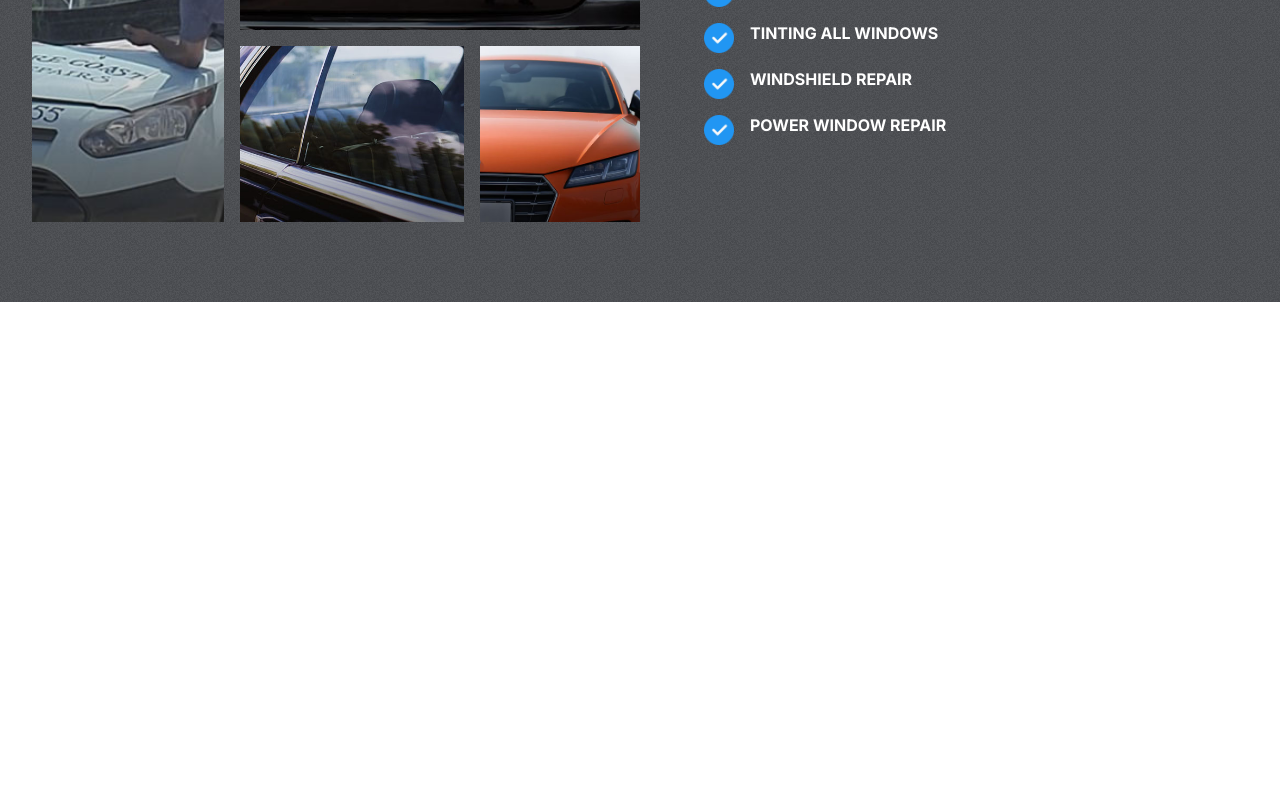
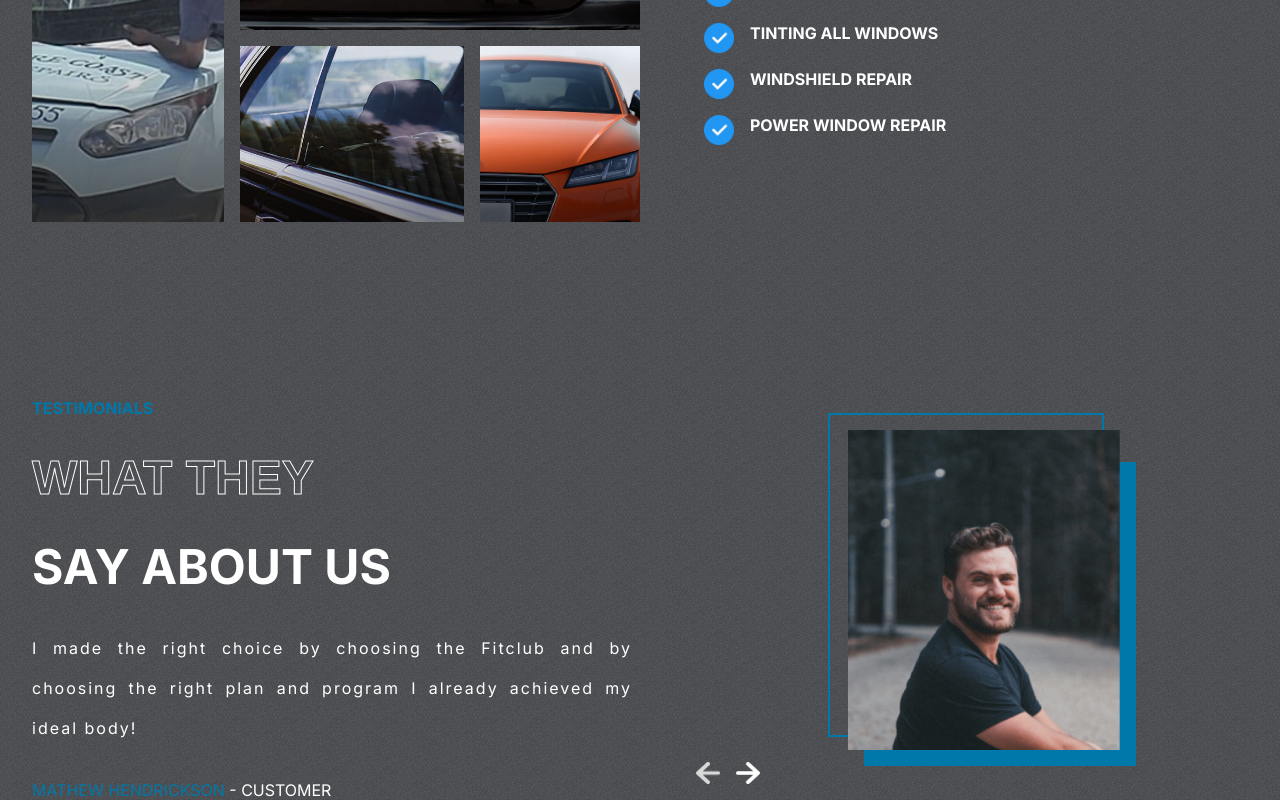
Before and after one commit to cosisaxis/kag-v2, a React (Create React App) app: page / in a window 1280 px wide. Shown: the part 1528-2328 px from the top of the page. Before the commit the page ends 1830 px from the top, so only its background shows below. Built offline with nearby package versions, Linux system fonts and the light colour scheme.

Commit message:
testimonials-90%

```diff
--- a/src/App.css
+++ b/src/App.css
@@ -8,6 +8,7 @@
   --planCard: linear-gradient(210.41deg, #fa5042 1.14%, #ffa739 100.75%);
   --appColor:  #3c3f45;
   --blue: #0078AA;
+  --darkBlue: #06283D;
 }
 
 .App {
--- a/src/App.js
+++ b/src/App.js
@@ -2,12 +2,14 @@
 import Hero from './components/Hero/Hero';
 import Programs from './components/Programs/Programs';
 import Services from './components/Services/Services';
+import Testimonials from './components/Testimonials/Testimonials';
 function App() {
   return (
     <div className="App">
           <Hero />
           <Programs />
           <Services />
+          <Testimonials />
     </div>
   );
 }
--- /dev/null
+++ b/src/components/Testimonials/Testimonials.css
@@ -0,0 +1,77 @@
+.Testimonials{
+    display: flex;
+    gap: 1rem;
+    padding: 0 2rem;
+}
+
+.left-testimonials{
+    display: flex;
+    flex: 1 1;
+    gap: 2rem;
+    flex-direction: column;
+    text-transform: uppercase;
+    color: white;
+}
+
+.left-testimonials>:nth-child(1){
+    color: var(--blue);
+    font-weight: bold;
+}
+
+.left-testimonials>:nth-child(2),
+.left-testimonials>:nth-child(3)
+{
+    font-weight: bold;
+    font-size: 3rem;
+}
+
+.left-testimonials>:nth-child(4){
+    text-transform: none;
+    text-align: justify;
+    letter-spacing: 2px;
+    line-height: 40px;
+}
+
+.right-testimonials{
+    flex: 1;
+    position: relative;
+}
+
+.right-testimonials>img{
+    position: absolute;
+    width: 17rem;
+    height: 20rem;
+    object-fit: cover;
+    right: 8rem;
+    top: 2rem;
+}
+
+.right-testimonials>:nth-child(1){
+    position: absolute;
+    width: 17rem; height: 20rem;
+    border: 2px solid var(--blue);
+    background-color: transparent;
+    right: 9rem;
+    top: 0.9rem;
+}
+
+.right-testimonials>:nth-child(2){
+    position: absolute;
+    width: 17rem;
+    height: 19rem;
+    top: 4rem;
+    background: var(--blue);
+    right: 7rem;
+}
+
+.arrows{
+    display: flex;
+    gap: 1rem;
+    position: absolute;
+    bottom: 1rem;
+    left: 3rem;
+}
+.arrows>img{
+    width: 1.5rem;
+    cursor: pointer;
+}
--- /dev/null
+++ b/src/components/Testimonials/Testimonials.jsx
@@ -0,0 +1,52 @@
+import React, { useState } from 'react'
+import "./Testimonials.css"
+import { testimonialsData } from "../../data/testimonialsData"
+import leftArrow from "../../assets/leftArrow.png"
+import rightArrow from "../../assets/rightArrow.png"
+const Testimonials = () => {
+    const [selector, setSelector] = useState(0);
+    const testimonialsLength = testimonialsData.length;
+
+
+  return (
+   <div className="Testimonials">
+   <div className="left-testimonials">
+    <span>Testimonials</span>
+    <span className='transparent-text'>what they</span>
+    <span>say about us</span>
+    <span>
+        {testimonialsData[selector].review}
+    </span>
+    <span>
+        <span style={{color: 'var(--blue)'}}>
+            {testimonialsData[selector].name}
+        </span>{" "}
+        - {testimonialsData[selector].status}
+    </span>
+   </div>
+   <div className="right-testimonials">
+    <div></div>
+    <div></div>
+    <img src={testimonialsData[selector].image} alt="" />
+    <div className="arrows">
+        <img
+        onClick={() => {
+            selector === 0
+            ? setSelector(testimonialsLength -1)
+            : setSelector((prev) => prev -1);
+        }}
+         src={leftArrow} alt="" />
+        <img
+        onClick={() => {
+            selector === testimonialsLength -1
+            ? setSelector(0)
+            : setSelector((prev) => prev + 1);
+        }}
+        src={rightArrow} alt="" />
+    </div>
+   </div>
+   </div>
+  )
+}
+
+export default Testimonials
--- a/src/data/testimonialsData.js
+++ b/src/data/testimonialsData.js
@@ -8,13 +8,13 @@
     review:
       "I made the right choice by choosing the Fitclub and by choosing the right plan and program I already achieved my ideal body!",
     name: 'MATHEW HENDRICKSON',
-    status : 'ENTREPRENEUR'
+    status : 'CUSTOMER'
   },
   {
     image: image2,
     review: 'Lorem ipsum dolor sit amet consectetur adipisicing elit. Commodi ipsam, ab itaque nam perferendis impedit sint ',
     name: 'JOHN KEVIN',
-    status: 'COACH'
+    status: 'CUSTOMER'
   },
   {
     image : image3,
```
